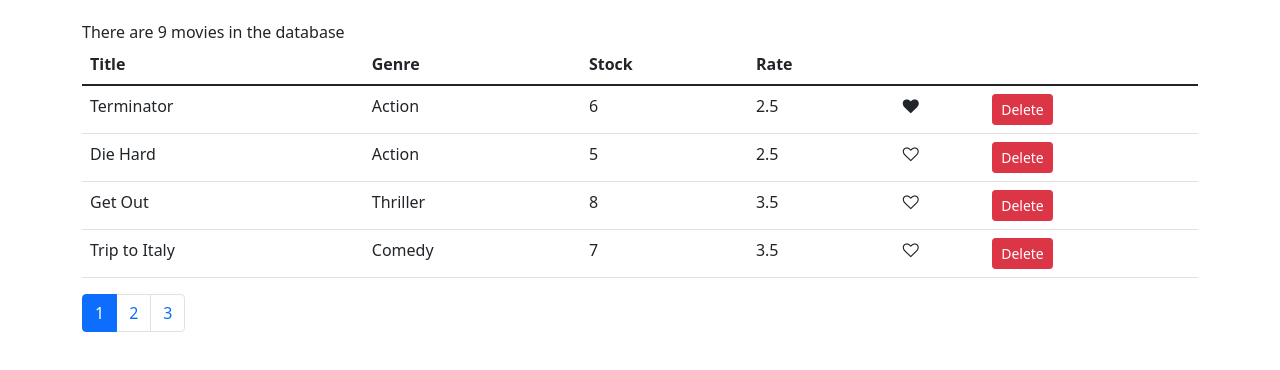
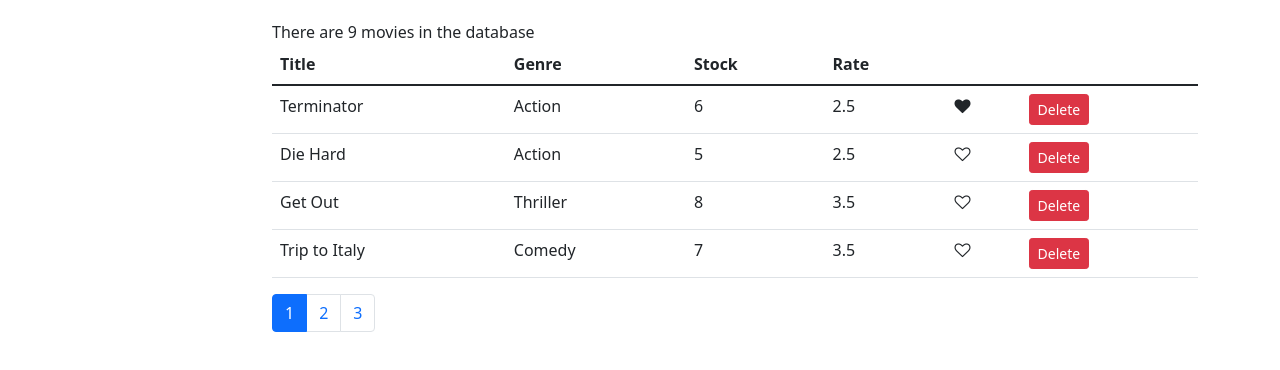
Before and after one commit to sydaus/vidly, a React (Create React App) app: page / in a window 1280 px wide. Shown: the top 370 px of the page. Built offline with nearby package versions, Linux system fonts and the light colour scheme.

Commit message:
build filtering component

```diff
--- /dev/null
+++ b/src/components/common/listGroup.jsx
@@ -0,0 +1,7 @@
+import React from "react";
+
+const ListGroup = () => {
+  return null;
+};
+
+export default ListGroup;
--- a/src/components/movies.jsx
+++ b/src/components/movies.jsx
@@ -3,6 +3,7 @@ import React, { Component } from "react";
 import "font-awesome/fonts/fontawesome-webfont.svg";
 import Pagination from "./common/pagination";
 import Like from "./common/like";
+import ListGroup from "./common/listGroup";
 import { paginate } from "../utlis/paginate";
 
 class Movies extends React.Component {
@@ -41,7 +42,11 @@ class Movies extends React.Component {
     }
     // else {
     return (
-      <React.Fragment>
+      <div className="row">
+        <div className="col-2">
+          <ListGroup />
+        </div>
+        <div className="col">
           <span>There are {count} movies in the database</span>
           <table className="table">
             <thead>
@@ -86,7 +91,8 @@ class Movies extends React.Component {
             currentPage={currentPage}
             onPageChange={this.handlePageChange}
           />
-      </React.Fragment>
+        </div>
+      </div>
     );
     // }
   }
```
Lines whose indentation alone changed are shown as unchanged.
